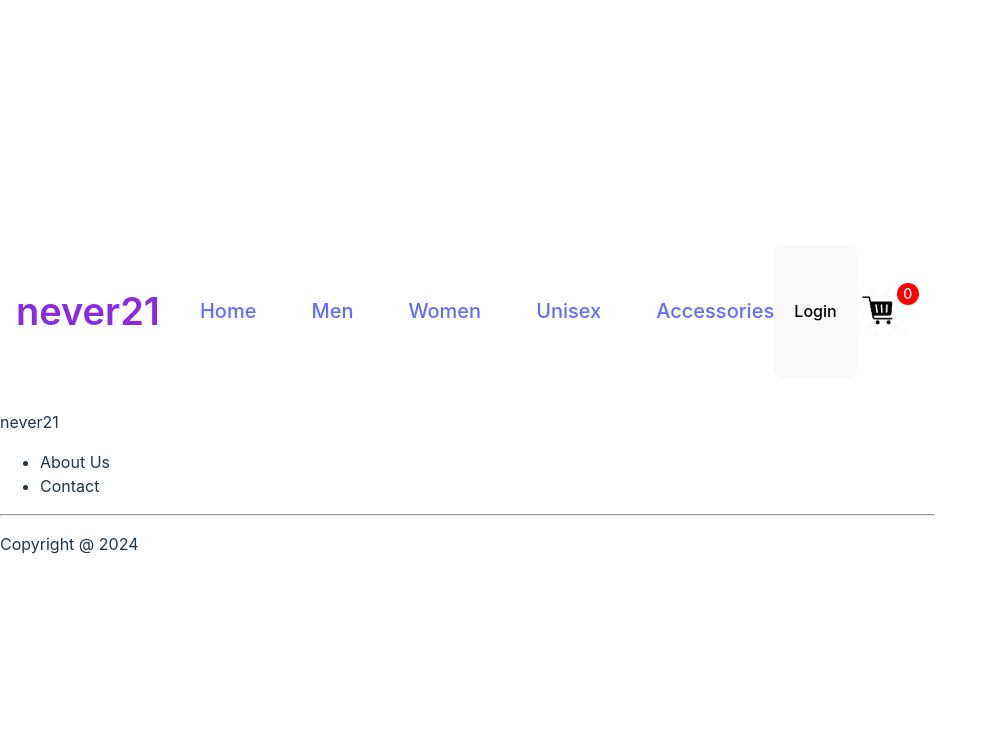
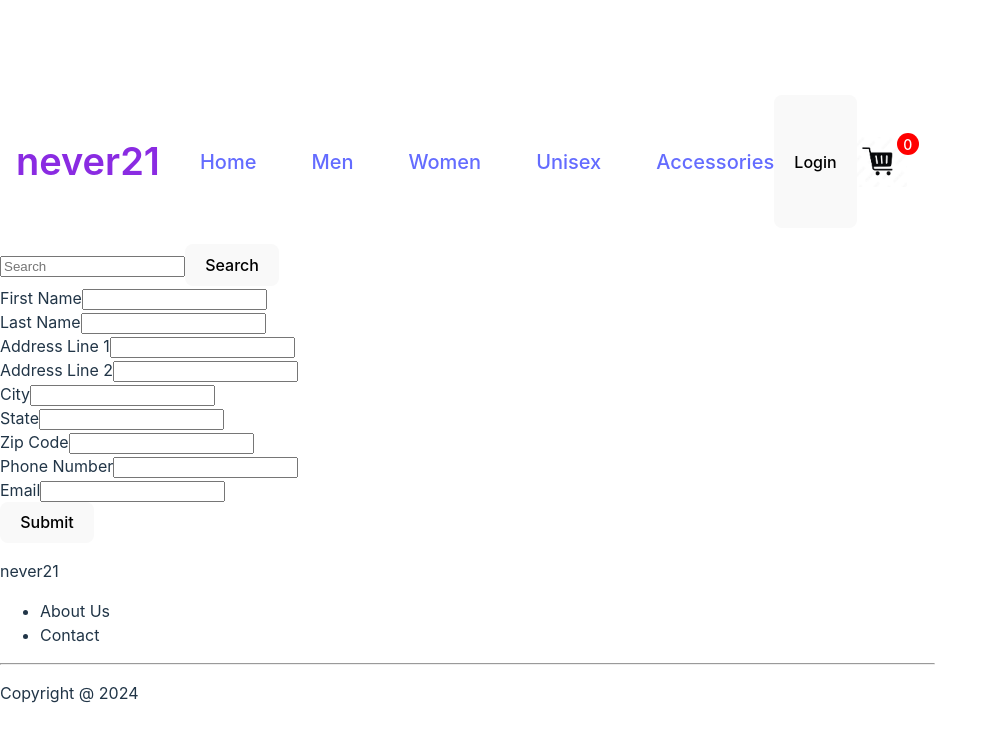
Before and after one commit to aclegere/edp-capstone, a React (Vite) app in the folder react/: page /checkout in a window 1280 px wide. Shown: the top 742 px of the page, without its empty margins (0-998 px from the left). Built offline with nearby package versions, Linux system fonts and the light colour scheme.

Commit message:
added checkout and search components

```diff
--- a/react/src/App.jsx
+++ b/react/src/App.jsx
@@ -10,6 +10,8 @@ import Unisex from "./components/Unisex";
 import Accessories from "./components/Accessories";
 import Product from "./components/Product";
 import Cart from "./components/Cart";
+import Checkout from './components/Checkout';
+import Search from './components/Search';
 
 const App = () => {
   const [cartItems, setCartItems] = useState([]);
@@ -25,6 +27,7 @@ const App = () => {
   return (
     <Router>
       <Navbar cartItemCount={cartItems.length} />
+      <Search />
       <Routes>
         <Route path="/" exact element={<Home addToCart={addToCart} />} />
         <Route path="/men" element={<Men addToCart={addToCart} />} />
@@ -40,6 +43,7 @@ const App = () => {
             <Cart cartItems={cartItems} removeFromCart={removeFromCart} />
           }
         />
+        <Route path = '/checkout' element = {<Checkout />} />
       </Routes>
       <Footer />
     </Router>
--- /dev/null
+++ b/react/src/components/Checkout.jsx
@@ -0,0 +1,67 @@
+import React from 'react';
+
+const Checkout = () => {
+    return (
+      <form> {/*onSubmit={handleSubmit} className="p-3"*/}
+        <div className="row">
+          <div className="col-md-6">
+            <div className="form-group mb-3">
+              <label>First Name</label>
+              <input type="text" name="firstname" className="form-control" />
+            </div>
+          </div>
+          <div className="col-md-6">
+            <div className="form-group mb-3">
+              <label>Last Name</label>
+              <input type="text" name="lastname" className="form-control" />
+            </div>
+          </div>
+          <div className="col-md-6">
+            <div className="form-group mb-3">
+              <label>Address Line 1</label>
+              <input type="text" name="address1" className="form-control" />
+            </div>
+          </div>
+          <div className="col-md-6">
+            <div className="form-group mb-3">
+              <label>Address Line 2</label>
+              <input type="text" name="address2" className="form-control" />
+            </div>
+          </div>
+          <div className="col-md-6">
+            <div className="form-group mb-3">
+              <label>City</label>
+              <input type="text" name="city" className="form-control" />
+            </div>
+          </div>
+          <div className="col-md-6">
+            <div className="form-group mb-3">
+              <label>State</label>
+              <input type="text" name="state" className="form-control" />
+            </div>
+          </div>
+          <div className="col-md-6">
+            <div className="form-group mb-3">
+              <label>Zip Code</label>
+              <input type="text" name="zipcode" className="form-control" />
+            </div>
+          </div>
+          <div className="col-md-6">
+            <div className="form-group mb-3">
+              <label>Phone Number</label>
+              <input type="text" name="phonenumber" className="form-control" />
+            </div>
+          </div>
+          <div className="col-md-6">
+            <div className="form-group mb-3">
+              <label>Email</label>
+              <input type="email" name="email" className="form-control" />
+            </div>
+          </div>
+          <button>Submit</button>
+        </div>
+      </form>
+    );
+}
+
+export default Checkout;
--- /dev/null
+++ b/react/src/components/Search.jsx
@@ -0,0 +1,24 @@
+import React from 'react';
+
+const Search = (props) => {
+{ /* const [searchTerm, setSearchTerm] = useState('');
+*/}
+  return (
+    <form className="d-flex" role="search" >
+    <input
+        className="form-control me-2"
+        type="search"
+        placeholder="Search"
+        aria-label="Search"
+    />
+
+    <button className="btn btn-outline-success" type="submit">
+      Search
+    </button>
+    </form>
+  );
+
+
+}
+
+export default Search;
```
